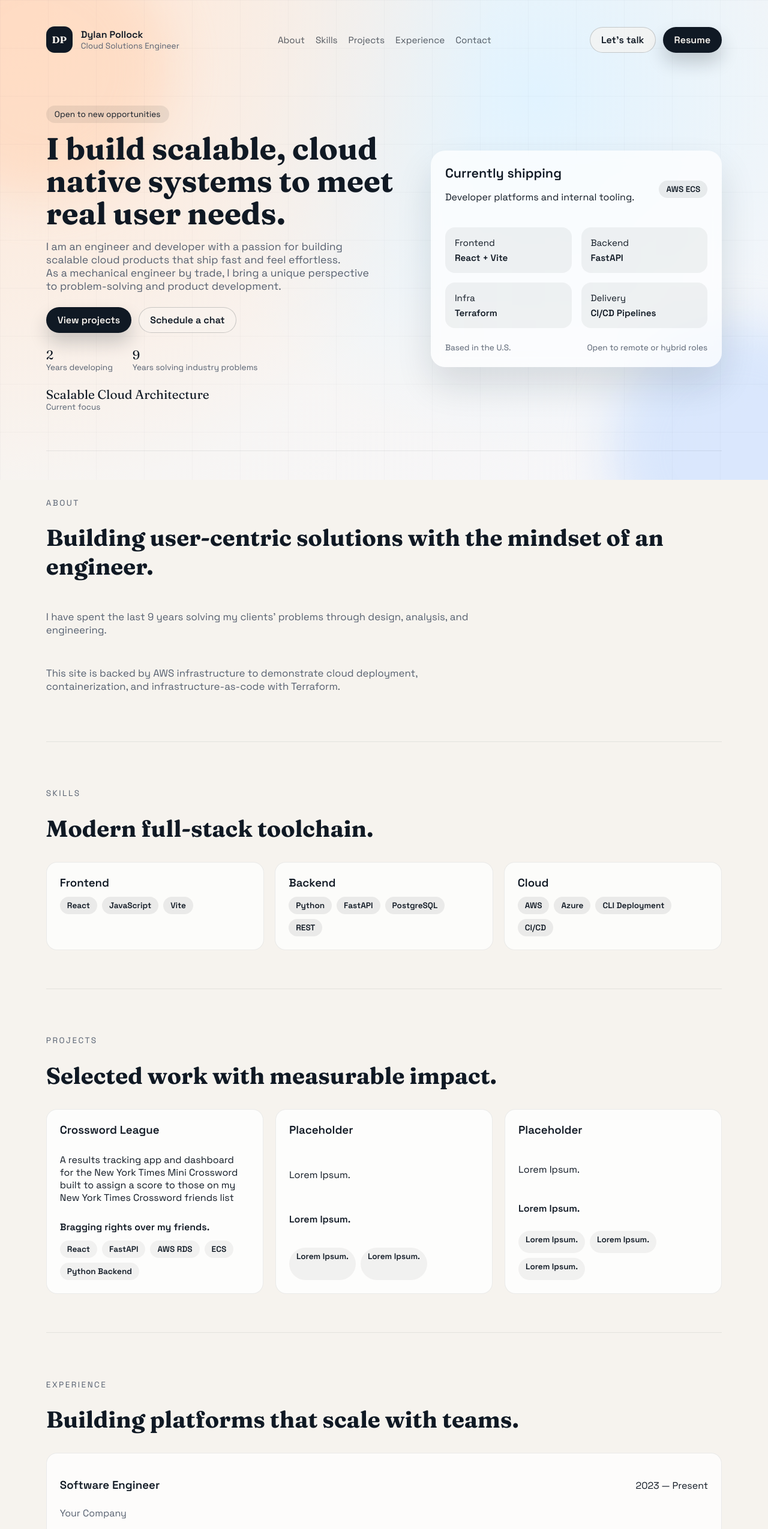
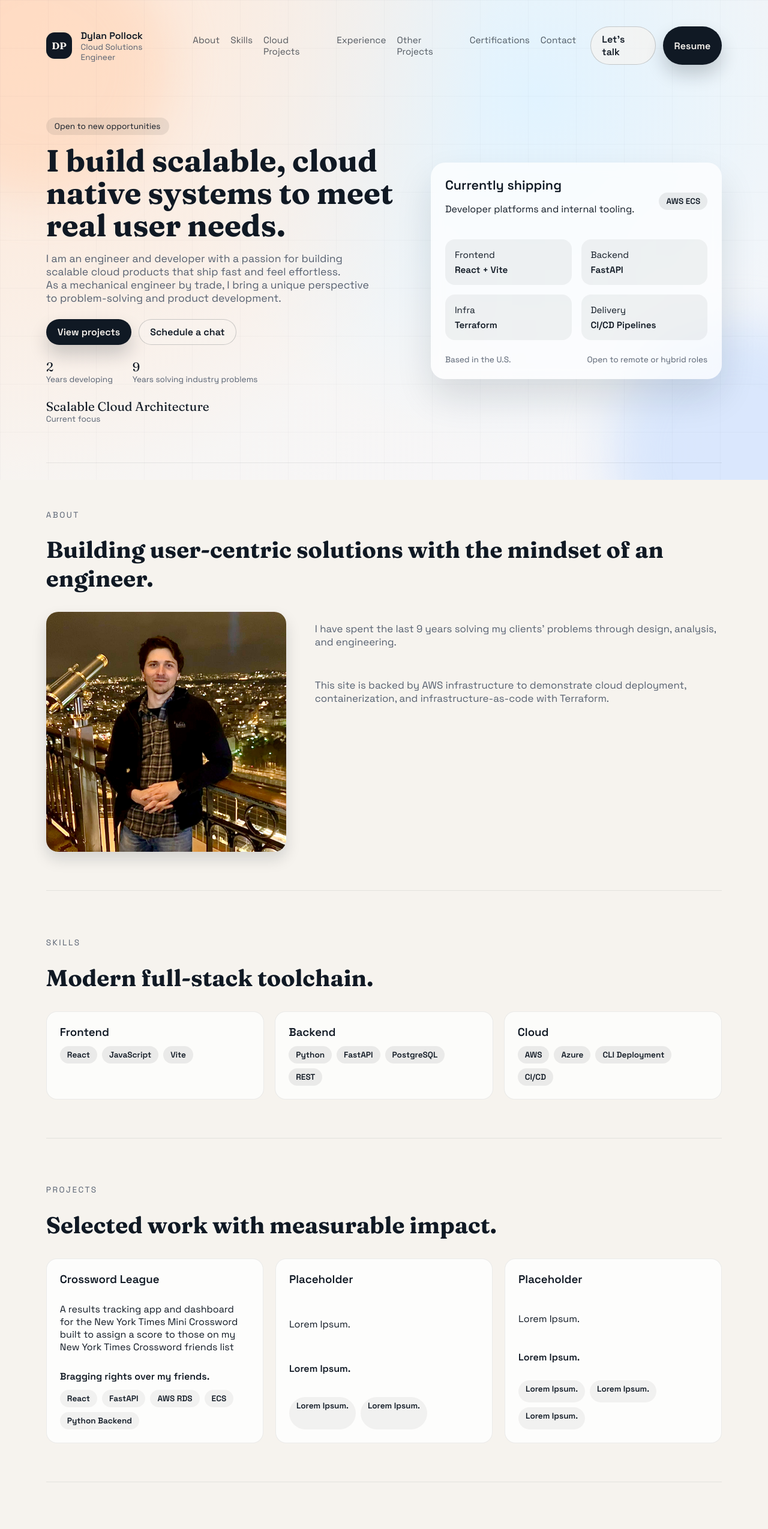
Before and after one commit to dpollock1108/PersonalWebsite, a React app in the folder frontend/: page / in a window 1280 px wide. Shown: the top 2549 px of the page at 60% size. Built offline with nearby package versions, Linux system fonts and the light colour scheme; the HTML template or start-up script is replaced by a standard one.

Commit message:
updates to styling, photo added, new sections

```diff
--- a/frontend/src/App.css
+++ b/frontend/src/App.css
@@ -286,6 +286,61 @@
   font-size: 1.05rem;
 }
 
+.about-content {
+  display: grid;
+  grid-template-columns: auto 1fr;
+  gap: 48px;
+  align-items: start;
+}
+
+.about-photo {
+  flex-shrink: 0;
+}
+
+.profile-image {
+  width: 400px;
+  height: 400px;
+  border-radius: 20px;
+  object-fit: cover;
+  box-shadow: 0 12px 24px rgba(16, 25, 34, 0.15);
+  transition: transform 0.2s ease, box-shadow 0.2s ease;
+}
+
+.profile-image:hover {
+  transform: translateY(-2px);
+  box-shadow: 0 16px 32px rgba(16, 25, 34, 0.2);
+}
+
+/* Responsive adjustments for about section */
+@media (max-width: 980px) {
+  .about-content {
+    grid-template-columns: 1fr;
+    gap: 32px;
+    text-align: center;
+  }
+
+  .about-photo {
+    display: flex;
+    justify-content: center;
+  }
+
+  .profile-image {
+    width: 180px;
+    height: 180px;
+  }
+}
+
+@media (max-width: 720px) {
+  .profile-image {
+    width: 160px;
+    height: 160px;
+  }
+
+  .about-content {
+    gap: 24px;
+  }
+}
+
 .skill-grid {
   display: grid;
   grid-template-columns: repeat(auto-fit, minmax(220px, 1fr));
@@ -392,6 +447,130 @@
   color: var(--color-muted);
 }
 
+/* Certifications Section */
+.certification-grid {
+  display: grid;
+  grid-template-columns: repeat(auto-fit, minmax(280px, 1fr));
+  gap: 20px;
+}
+
+.certification-card {
+  padding: 24px;
+  border-radius: 18px;
+  background: rgba(255, 255, 255, 0.8);
+  border: 1px solid rgba(16, 25, 34, 0.08);
+  display: grid;
+  gap: 12px;
+  transition: transform 0.2s ease, box-shadow 0.2s ease;
+}
+
+.certification-card:hover {
+  transform: translateY(-2px);
+  box-shadow: 0 12px 24px rgba(16, 25, 34, 0.1);
+}
+
+.certification-card h3 {
+  margin: 0;
+  font-size: 1.1rem;
+  font-weight: 600;
+}
+
+.certification-details {
+  display: grid;
+  gap: 6px;
+}
+
+.certification-issuer {
+  color: var(--color-muted);
+  font-size: 0.95rem;
+}
+
+.certification-date {
+  font-size: 0.9rem;
+  color: var(--color-muted);
+  opacity: 0.8;
+}
+
+.certification-id {
+  font-size: 0.85rem;
+  color: var(--color-muted);
+  font-family: monospace;
+  opacity: 0.7;
+}
+
+/* Other Projects Section */
+.other-project-grid {
+  display: grid;
+  grid-template-columns: repeat(auto-fit, minmax(320px, 1fr));
+  gap: 24px;
+}
+
+.other-project-card {
+  padding: 24px;
+  border-radius: 18px;
+  background: rgba(255, 255, 255, 0.8);
+  border: 1px solid rgba(16, 25, 34, 0.08);
+  display: grid;
+  gap: 16px;
+  transition: transform 0.2s ease, box-shadow 0.2s ease;
+}
+
+.other-project-card:hover {
+  transform: translateY(-2px);
+  box-shadow: 0 12px 24px rgba(16, 25, 34, 0.1);
+}
+
+.other-project-card h3 {
+  margin: 0;
+  font-size: 1.2rem;
+  font-weight: 600;
+}
+
+.other-project-card p {
+  color: var(--color-muted);
+  line-height: 1.5;
+  margin: 0;
+}
+
+.project-video {
+  position: relative;
+  border-radius: 12px;
+  overflow: hidden;
+  background: rgba(16, 25, 34, 0.05);
+}
+
+.video-player {
+  width: 100%;
+  height: 200px;
+  object-fit: cover;
+  border-radius: 12px;
+}
+
+/* Responsive adjustments for new sections */
+@media (max-width: 980px) {
+  .certification-grid {
+    grid-template-columns: repeat(auto-fit, minmax(240px, 1fr));
+  }
+
+  .other-project-grid {
+    grid-template-columns: 1fr;
+  }
+
+  .video-player {
+    height: 180px;
+  }
+}
+
+@media (max-width: 720px) {
+  .certification-grid {
+    grid-template-columns: 1fr;
+  }
+
+  .video-player {
+    height: 160px;
+  }
+}
+
 @media (max-width: 980px) {
   .nav {
     flex-direction: column;
--- a/frontend/src/App.jsx
+++ b/frontend/src/App.jsx
@@ -3,8 +3,10 @@ import './App.css'
 const navItems = [
   { label: 'About', href: '#about' },
   { label: 'Skills', href: '#skills' },
-  { label: 'Projects', href: '#projects' },
+  { label: 'Cloud Projects', href: '#projects' },
   { label: 'Experience', href: '#experience' },
+  { label: 'Other Projects', href: '#other-projects' },
+  { label: 'Certifications', href: '#certifications' },
   { label: 'Contact', href: '#contact' },
 ]
 
@@ -55,18 +57,56 @@ const projects = [
 
 const experience = [
   {
-    role: 'Software Engineer',
-    company: 'Your Company',
-    timeframe: '2023 — Present',
+    role: 'Cloud/Cybersecurity Engineer',
+    company: 'Booz Allen Hamilton',
+    timeframe: '2022 — Present',
     summary:
-      'Built cloud-native services, observability tooling, and developer platforms.',
+      'Assessed, planned, and developed cloud and cybersecurity implementations for government clients.',
+    tools: ['AWS', 'Azure', 'Python', 'RMF', 'CLI Deployment', 'REST API', 'Palantir Foundry'],
   },
   {
-    role: 'Full Stack Developer',
-    company: 'Previous Company',
-    timeframe: '2021 — 2023',
+    role: 'Power and Propulsion Engineer',
+    company: 'Serco Inc',
+    timeframe: '2019 — 2022',
     summary:
-      'Shipped customer-facing experiences and internal ops tooling.',
+      'Analyzed marine vessel fuel consumption for various design scenarios within a selected trade space.',
+    tools: ['MATLAB', 'VBA', 'Engineering Simulation', 'Fuel Modeling', 'Product Integration'],
+  },
+  {
+    role: 'Assistant Mechanical Engineer',
+    company: 'WSP USA',
+    timeframe: '2017 — 2019',
+    summary:
+      'Oversaw the design and implementation of mechanical systems for large scale critical infrastructure projects.',
+    tools: ['Autodesk Inventor', 'SOLIDWORKS', 'Project Management', 'System Design'],
+  },
+]
+
+const certifications = [
+  {
+    title: 'AWS Certified Cloud Practitioner',
+    issuer: 'Amazon Web Services',
+    date: '2024',
+  },
+  {
+    title: 'Security +',
+    issuer: 'CompTIA',
+    date: '2025',
+  },
+]
+
+const otherProjects = [
+  {
+    title: 'Mechanical Design Project',
+    description: 'Designed and prototyped an automated sorting system for industrial applications',
+    videoUrl: 'https://example.com/video1',
+    technologies: ['CAD Design', 'Prototyping', 'Automation'],
+  },
+  {
+    title: 'Engineering Analysis',
+    description: 'Performed structural analysis and optimization for mechanical components',
+    videoUrl: 'https://example.com/video2',
+    technologies: ['FEA', 'MATLAB', 'Data Analysis'],
   },
 ]
 
@@ -172,9 +212,17 @@ function App() {
             <p className="eyebrow">About</p>
             <h2>Building user-centric solutions with the mindset of an engineer.</h2>
           </div>
+          <div className="about-content">
+            <div className="about-photo">
+              <img
+                src="/public/profile-photo.jpg"
+                alt="Dylan Pollock"
+                className="profile-image"
+              />
+            </div>
             <div className="about-body">
               <p>
-              I have spent the last 9 years solving my clients' problems through design, analysis, and engineering.
+                I have spent the last {highlights.find(h => h.label === 'Years solving industry problems')?.value} years solving my clients' problems through design, analysis, and engineering.
                 <br></br>
               </p>
               <p>
@@ -182,6 +230,7 @@ function App() {
                 deployment, containerization, and infrastructure-as-code with
                 Terraform.
               </p>
+            </div>
           </div>
         </section>
 
@@ -232,7 +281,7 @@ function App() {
         <section id="experience" className="section">
           <div className="section-head">
             <p className="eyebrow">Experience</p>
-            <h2>Building platforms that scale with teams.</h2>
+            <h2>Industry professional with {highlights.find(h => h.label === 'Years solving industry problems')?.value} years of experience.</h2>
           </div>
           <div className="timeline">
             {experience.map((job) => (
@@ -243,6 +292,83 @@ function App() {
                 </div>
                 <div className="timeline-company">{job.company}</div>
                 <p>{job.summary}</p>
+                {job.tools && (
+                  <div className="chip-row">
+                    {job.tools.map((tool) => (
+                      <span key={tool} className="chip subtle">
+                        {tool}
+                      </span>
+                    ))}
+                  </div>
+                )}
+              </div>
+            ))}
+          </div>
+        </section>
+
+        <section id="other-projects" className="section">
+          <div className="section-head">
+            <p className="eyebrow">Other Projects</p>
+            <h2>Non-software engineering projects and innovations.</h2>
+          </div>
+          <div className="other-project-grid">
+            {otherProjects.map((project) => (
+              <article key={project.title} className="other-project-card">
+                <h3>{project.title}</h3>
+                <p>{project.description}</p>
+                {project.videoUrl && (
+                  <div className="project-video">
+                    {project.videoUrl.includes('youtube') || project.videoUrl.includes('youtu.be') ? (
+                      <iframe
+                        className="video-player"
+                        src={project.videoUrl.includes('youtu.be')
+                          ? `https://www.youtube.com/embed/${project.videoUrl.split('youtu.be/')[1]}`
+                          : `https://www.youtube.com/embed/${project.videoUrl.split('v=')[1]?.split('&')[0]}`
+                        }
+                        title={project.title}
+                        frameBorder="0"
+                        allow="accelerometer; autoplay; clipboard-write; encrypted-media; gyroscope; picture-in-picture"
+                        allowFullScreen
+                      ></iframe>
+                    ) : (
+                      <video
+                        controls
+                        className="video-player"
+                        src={project.videoUrl}
+                      >
+                        Your browser does not support the video tag.
+                      </video>
+                    )}
+                  </div>
+                )}
+                <div className="chip-row">
+                  {project.technologies.map((tech) => (
+                    <span key={tech} className="chip subtle">
+                      {tech}
+                    </span>
+                  ))}
+                </div>
+              </article>
+            ))}
+          </div>
+        </section>
+
+        <section id="certifications" className="section">
+          <div className="section-head">
+            <p className="eyebrow">Certifications</p>
+            <h2>Professional certifications and credentials.</h2>
+          </div>
+          <div className="certification-grid">
+            {certifications.map((cert) => (
+              <div key={cert.title} className="certification-card">
+                <h3>{cert.title}</h3>
+                <div className="certification-details">
+                  <div className="certification-issuer">{cert.issuer}</div>
+                  <div className="certification-date">{cert.date}</div>
+                  {cert.credentialId && (
+                    <div className="certification-id">ID: {cert.credentialId}</div>
+                  )}
+                </div>
               </div>
             ))}
           </div>
```
Also changed, not shown: frontend/public/profile-photo.jpg (added), 1 other file (tests, documents, lock files or other folders). Lines whose indentation alone changed are shown as unchanged.
